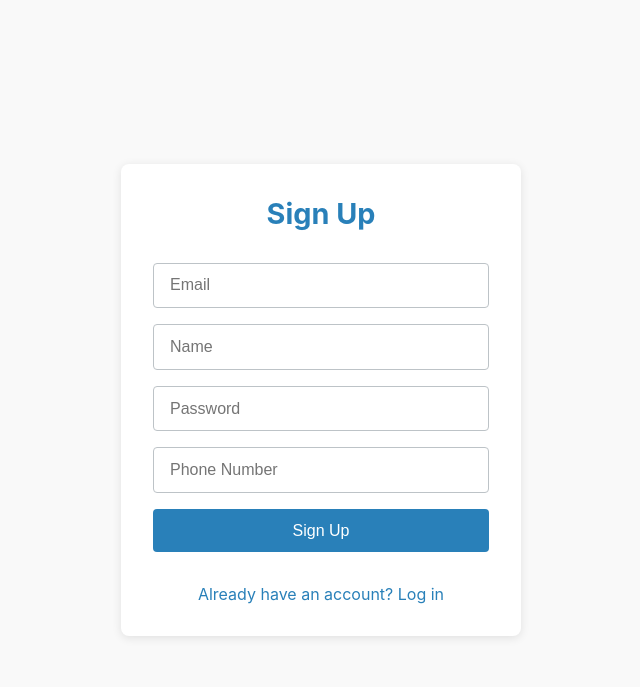
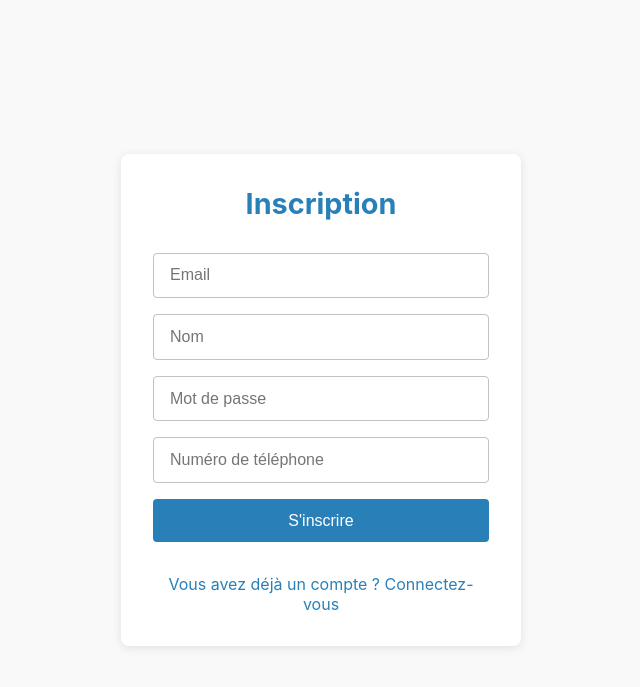
Before and after one commit to keskinm/thalasshome-api, a Flask app: page /auth/signup in a window 1280 px wide. Shown: the top 687 px of the page, without its empty margins (319-959 px from the left). Run offline with Flask 3, Linux system fonts and the light colour scheme; parts of the project's set-up code (start-up, migrations or seed data) failed here and were passed over.

Commit message:
auth in french

```diff
--- a/dashboard/lib/notifier.py
+++ b/dashboard/lib/notifier.py
@@ -5,7 +5,7 @@ import urllib.parse
 from email.mime.multipart import MIMEMultipart
 from email.mime.text import MIMEText
 
-from flask import Blueprint, request
+from flask import request
 from jinja2 import Environment, FileSystemLoader
 
 from dashboard.constants import APP_DIR
@@ -13,7 +13,6 @@ from dashboard.lib.order.order import get_address, get_name, get_ship
 
 
 class Notifier:
-    protocol = "http"
     sender_email = "spa.detente.france@gmail.com"
     email_sender_password = os.getenv("EMAIL_SENDER_PASSWORD")
     template_dir = str(APP_DIR / "templates" / "notification")
@@ -22,6 +21,7 @@ class Notifier:
         self.flask_address = (
             flask_address or urllib.parse.urlparse(request.host_url).netloc
         )
+        self.protocol = "https" if request.is_secure else "http"
         self.jinja_env = Environment(loader=FileSystemLoader(self.template_dir))
 
     def notify_providers(
--- a/dashboard/templates/signup.html
+++ b/dashboard/templates/signup.html
@@ -1,9 +1,9 @@
 <!DOCTYPE html>
-<html lang="en">
+<html lang="fr">
 <head>
     <meta charset="UTF-8">
     <meta name="viewport" content="width=device-width, initial-scale=1.0">
-    <title>Sign Up - ThalassHome</title>
+    <title>Inscription - ThalassHome</title>
     <link rel="stylesheet" href="/static/login.css" type="text/css">
 </head>
 <body>
@@ -22,7 +22,7 @@
         <form action="/auth/signup_post" method="post" class="login">
             <div class="login-screen">
                 <div class="app-title">
-                    <h1>Sign Up</h1>
+                    <h1>Inscription</h1>
                 </div>
 
                 <div class="login-form">
@@ -31,24 +31,24 @@
                     </div>
 
                     <div class="field">
-                        <input class="login-field" type="text" name="name" placeholder="Name" required minlength="2">
+                        <input class="login-field" type="text" name="name" placeholder="Nom" required minlength="2">
                     </div>
 
                     <div class="field">
-                        <input class="login-field" type="password" name="password" placeholder="Password" required minlength="8"
+                        <input class="login-field" type="password" name="password" placeholder="Mot de passe" required minlength="8"
                                pattern="(?=.*\d)(?=.*[a-z])(?=.*[A-Z]).{8,}"
-                               title="Must contain at least one number, one uppercase and lowercase letter, and at least 8 characters">
+                               title="Doit contenir au moins un chiffre, une lettre majuscule et une lettre minuscule, et au moins 8 caractères">
                     </div>
 
                     <div class="field">
-                        <input class="login-field" type="tel" name="numero_de_telephone" placeholder="Phone Number"
+                        <input class="login-field" type="tel" name="numero_de_telephone" placeholder="Numéro de téléphone"
                                pattern="[0-9\+\-\s]+" required>
                     </div>
 
-                    <button type="submit" class="btn btn-primary btn-large btn-block">Sign Up</button>
+                    <button type="submit" class="btn btn-primary btn-large btn-block">S'inscrire</button>
 
                     <div class="login-link">
-                        <a href="{{ url_for('auth.login') }}">Already have an account? Log in</a>
+                        <a href="{{ url_for('auth.login') }}">Vous avez déjà un compte ? Connectez-vous</a>
                     </div>
                 </div>
             </div>
```
Also changed, not shown: dashboard/templates/login.html (+6 -6 lines).
